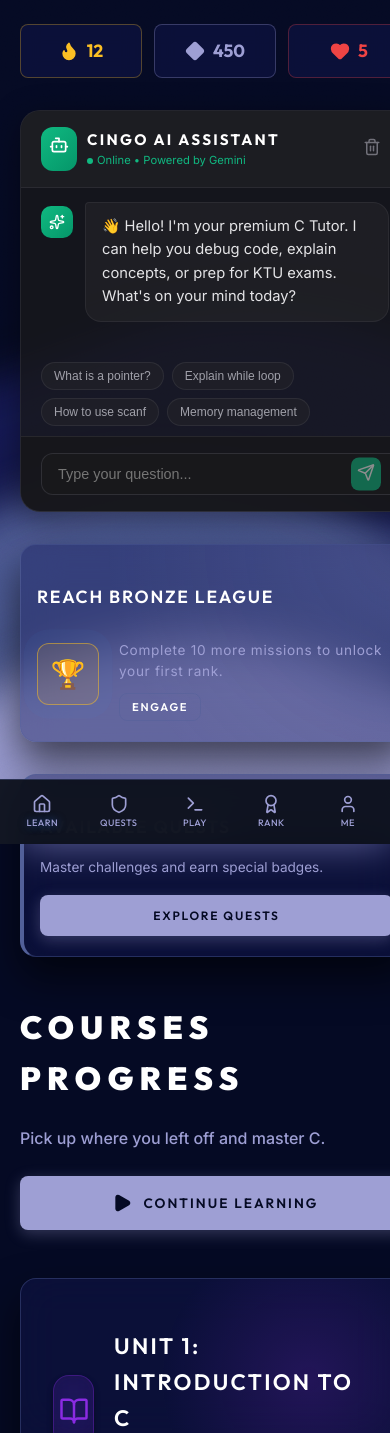
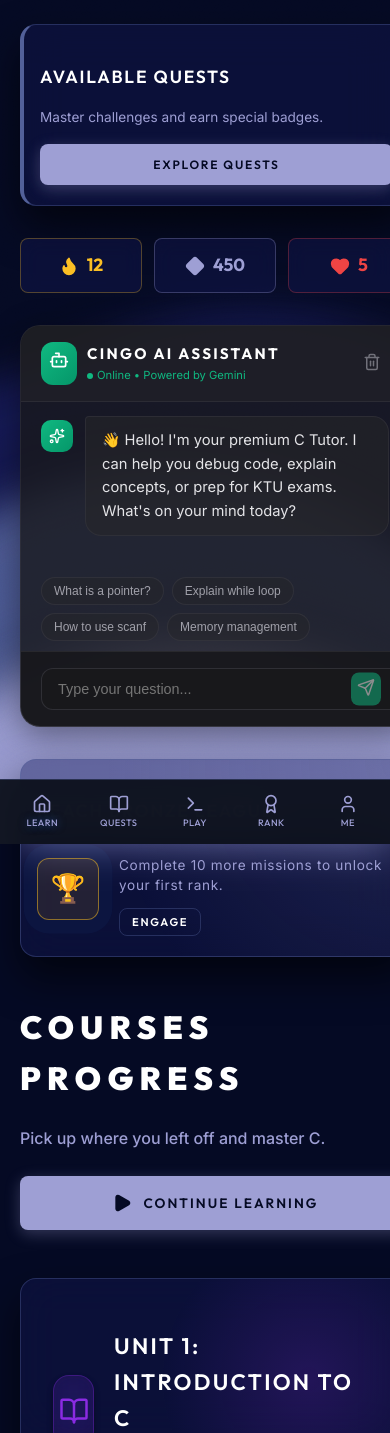
Before and after one commit to nkmv112/cingo, a React app in the folder frontend/: page / in a window 390 px wide. Shown: the top 1433 px of the page. Built offline with nearby package versions, Linux system fonts and the light colour scheme; no server answers; sample sign-in values are in the browser's storage; the HTML template or start-up script is replaced by a standard one.

Commit message:
style: enhance responsiveness and fix mobile navigation visibility

```diff
--- a/frontend/src/components/Sidebar.tsx
+++ b/frontend/src/components/Sidebar.tsx
@@ -82,8 +82,8 @@ const Sidebar = () => {
           <Home className="icon" />
           <span>Learn</span>
         </NavLink>
-        <NavLink to="/quests" className={({ isActive }) => `mobile-nav-item ${isActive ? 'active' : ''}`}>
-          <Shield className="icon" />
+        <NavLink to="/quests" className={({ isActive }) => `mobile-nav-item ${isActive ? 'active' : ''}`} data-mobile-nav="quests">
+          <BookOpen className="icon" />
           <span>Quests</span>
         </NavLink>
         <NavLink to="/console" className={({ isActive }) => `mobile-nav-item ${isActive ? 'active' : ''}`}>
--- a/frontend/src/index.css
+++ b/frontend/src/index.css
@@ -1,6 +1,6 @@
 @import url('https://fonts.googleapis.com/css2?family=Inter:wght@400;500;600;700&family=Outfit:wght@400;500;600;700;800;900&display=swap');
 
-/* Layered Atmosphere Theme (4-Color Palette) */
+/* Layered Atmosphere Theme (4-Color Palette) - v1.0.2 */
 :root {
   --font-main: 'Outfit', sans-serif;
   --font-ui: 'Inter', sans-serif;
--- a/frontend/src/pages/Dashboard.tsx
+++ b/frontend/src/pages/Dashboard.tsx
@@ -11,10 +11,10 @@ const Dashboard = () => {
   const navigate = useNavigate();
   const { completedLessons, isUnlocked } = useProgress();
   const modules = curriculumData;
-  const [isMobile, setIsMobile] = useState(window.innerWidth < 768);
+  const [isMobile, setIsMobile] = useState(window.innerWidth < 900);
 
   useEffect(() => {
-    const handleResize = () => setIsMobile(window.innerWidth < 768);
+    const handleResize = () => setIsMobile(window.innerWidth < 900);
     window.addEventListener('resize', handleResize);
     return () => window.removeEventListener('resize', handleResize);
   }, []);
@@ -215,6 +215,23 @@ const Dashboard = () => {
         {/* Right Panel - Stats & AI Tutor */}
         <div className="right-panel">
 
+          {/* New Quests Shortcut Card - MOVED TO TOP FOR MOBILE VISIBILITY */}
+          <div className="card slide-up-animation" style={{
+            animationDelay: '0.1s',
+            backgroundColor: 'var(--color-surface)',
+            borderLeft: '4px solid var(--color-secondary)'
+          }}>
+            <h3 style={{ marginBottom: '16px', fontSize: '1.1rem', fontWeight: 600, letterSpacing: '0.1em', textTransform: 'uppercase' }}>Available Quests</h3>
+            <p style={{ color: 'var(--color-text-muted)', fontSize: '0.85rem', marginBottom: '16px' }}>Master challenges and earn special badges.</p>
+            <button
+              className="btn btn-primary"
+              onClick={() => navigate('/quests')}
+              style={{ width: '100%', fontSize: '0.75rem' }}
+            >
+              Explore Quests
+            </button>
+          </div>
+
           {/* Top Stats Bar - Elegant Styling */}
           <div style={{ display: 'flex', gap: '12px' }}>
             <div className="stat-item" style={{ color: 'var(--color-warning)', border: '1px solid rgba(251, 191, 36, 0.3)' }}>
@@ -229,13 +246,13 @@ const Dashboard = () => {
           </div>
 
           {/* AI Tutor Console Integration */}
-          <div className="slide-up-animation ai-console-module" style={{ animationDelay: '0.1s' }}>
+          <div className="slide-up-animation ai-console-module" style={{ animationDelay: '0.2s' }}>
              <AITutorConsole />
           </div>
 
           {/* League Promo Card */}
           <div className="card slide-up-animation" style={{
-            animationDelay: '0.2s',
+            animationDelay: '0.3s',
             backgroundColor: 'var(--color-surface)',
             backgroundImage: 'radial-gradient(circle at top right, var(--color-primary-light), transparent 70%)'
           }}>
@@ -253,23 +270,6 @@ const Dashboard = () => {
             </div>
           </div>
 
-          {/* New Quests Shortcut Card for better Visibility */}
-          <div className="card slide-up-animation" style={{
-            animationDelay: '0.3s',
-            backgroundColor: 'var(--color-surface)',
-            borderLeft: '4px solid var(--color-secondary)'
-          }}>
-            <h3 style={{ marginBottom: '16px', fontSize: '1.1rem', fontWeight: 600, letterSpacing: '0.1em', textTransform: 'uppercase' }}>Available Quests</h3>
-            <p style={{ color: 'var(--color-text-muted)', fontSize: '0.85rem', marginBottom: '16px' }}>Master challenges and earn special badges.</p>
-            <button
-              className="btn btn-primary"
-              onClick={() => navigate('/quests')}
-              style={{ width: '100%', fontSize: '0.75rem' }}
-            >
-              Explore Quests
-            </button>
-          </div>
-
         </div>
 
       </main>
--- a/frontend/src/pages/Lesson.tsx
+++ b/frontend/src/pages/Lesson.tsx
@@ -31,10 +31,10 @@ const Lesson = () => {
   const [output, setOutput] = useState("Ready...");
   const [isRunning, setIsRunning] = useState(false);
   const [executionCache, setExecutionCache] = useState<Record<string, any>>({});
-  const [isMobile, setIsMobile] = useState(window.innerWidth < 768);
+  const [isMobile, setIsMobile] = useState(window.innerWidth < 900);
 
   useEffect(() => {
-    const handleResize = () => setIsMobile(window.innerWidth < 768);
+    const handleResize = () => setIsMobile(window.innerWidth < 900);
     window.addEventListener('resize', handleResize);
     return () => window.removeEventListener('resize', handleResize);
   }, []);
--- a/frontend/src/pages/QuestSolver.tsx
+++ b/frontend/src/pages/QuestSolver.tsx
@@ -20,10 +20,10 @@ const QuestSolver = () => {
   const [output, setOutput] = useState('');
   const [isCompiling, setIsCompiling] = useState(false);
   const [isSuccess, setIsSuccess] = useState(false);
-  const [isMobile, setIsMobile] = useState(window.innerWidth < 768);
+  const [isMobile, setIsMobile] = useState(window.innerWidth < 900);
 
   useEffect(() => {
-    const handleResize = () => setIsMobile(window.innerWidth < 768);
+    const handleResize = () => setIsMobile(window.innerWidth < 900);
     window.addEventListener('resize', handleResize);
     return () => window.removeEventListener('resize', handleResize);
   }, []);
```
